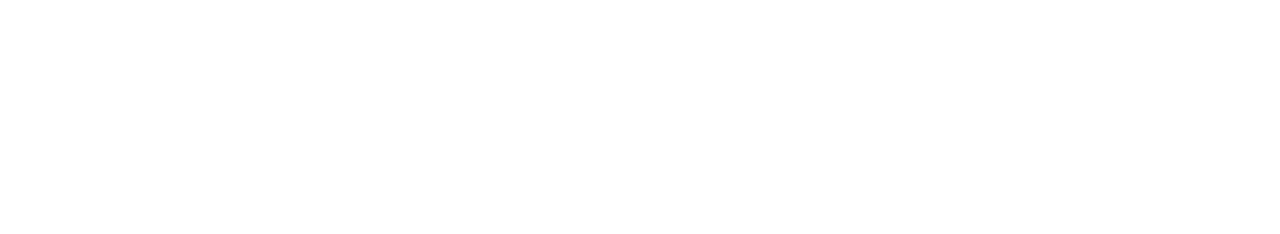
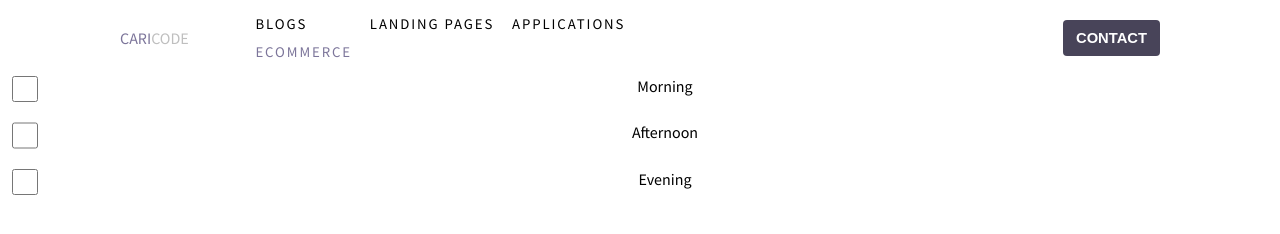
Before and after one commit to Anshul889/caricode, a Gatsby site: page /ecommerce in a window 1280 px wide. Before the commit this address had no page. Built offline with nearby package versions, Linux system fonts and the light colour scheme; Gatsby itself is replaced by a stand-in of ours; some packages are replaced by stand-ins of ours.

Commit message:
sadistic form

```diff
--- a/src/components/Navbar.js
+++ b/src/components/Navbar.js
@@ -6,6 +6,7 @@ import contact from '../images/contact.svg'
 import blog from '../images/blog.svg'
 import landingpage from '../images/landingpage.svg'
 import mobilenav from '../images/mobile-nav.svg'
+import shopping from '../images/shopping-cart-purple.svg'
 
 const Navbar = () => {
   return (
@@ -35,6 +36,14 @@ const Navbar = () => {
               to="/web-applications/"
             >
               Applications
+            </Link>
+          </li>
+          <li className={styles.dItem}>
+            <Link
+              activeStyle={{ color: '#7c759a' }}
+              to="/ecommerce/"
+            >
+              Ecommerce
             </Link>
           </li>
         </ul>
@@ -80,10 +89,10 @@ const Navbar = () => {
         <Link
           className={styles.mItem}
           activeStyle={{ filter: 'grayscale(0%)' }}
-          to="/contact/"
+          to="/ecommerce/"
         >
-          <img className={styles.mnavimg} src={contact} alt="logo" />
-          <div className={styles.mText}>Contact</div>
+          <img className={styles.mnavimg} src={shopping} alt="logo" />
+          <div className={styles.mText}>Ecommerce</div>
         </Link>
       </div>
     </div>
--- a/src/components/layout.css
+++ b/src/components/layout.css
@@ -29,21 +29,21 @@ h6 {
   margin-top: 0;
 }
 
-h1{
+h1 {
   font-size: 30.4px;
   letter-spacing: 6.08px;
   line-height: 45.6px;
 }
 
-h4{
-  font-size: 17.6px!important;
+h4 {
+  font-size: 17.6px !important;
   font-weight: 400;
   line-height: 26.4px;
   letter-spacing: 3.52px;
   text-align: center;
 }
 
-p{
+p {
   font-weight: 300;
   line-height: 29.12px;
 }
@@ -193,9 +193,6 @@ button:hover {
   line-height: 26.4px;
 }
 
-
-
-
 .section2grid {
   display: grid;
   grid-template-columns: 1fr;
@@ -233,11 +230,11 @@ button:hover {
   color: black;
 }
 
-.postdiv a{
-  color: black
+.postdiv a {
+  color: black;
 }
 
-.postdiv p{
+.postdiv p {
   text-align: center;
 }
 
@@ -298,7 +295,6 @@ button:hover {
   padding-top: 20px;
 }
 
-
 .acontent {
   width: 90%;
   margin: 0 auto;
@@ -329,7 +325,7 @@ input {
   height: 2.75em;
   border: 1px solid rgba(144, 144, 144, 0.25);
   border-radius: 4px;
-  background-color:rgba(144, 144, 144, 0.15);
+  background-color: rgba(144, 144, 144, 0.15);
   color: inherit;
   display: block;
   padding: 0 calc(5% - 2px);
@@ -341,6 +337,16 @@ input {
 
 input:focus {
   border: 2px solid #7c759a;
+}
+
+input[type="checkbox"] {
+  background: rgba(144, 144, 144, 0.15);
+  border: 2px solid rgba(144, 144, 144, 0.25);
+  font-size: 0.8em;
+  height: 2.0625em;
+  padding-left: 3px;
+  width: 2.0625em;
+  border-radius: 4px;
 }
 
 textarea {
@@ -457,8 +463,8 @@ textarea:focus {
   text-transform: none;
 }
 
-.rv-xy-plot__series--label-text{
-  fill: black!important;
+.rv-xy-plot__series--label-text {
+  fill: black !important;
 }
 
 @media only screen and (min-width: 830px) {
@@ -550,10 +556,10 @@ textarea:focus {
     margin-bottom: 0px;
   }
 
-  .infopost:nth-child(5) h4{
+  .infopost:nth-child(5) h4 {
     padding-top: 10px;
   }
-  #firstheader h4{
+  #firstheader h4 {
     padding: 30px;
     text-transform: uppercase;
   }
@@ -572,11 +578,11 @@ textarea:focus {
     background-repeat: no-repeat; /* Do not repeat the image */
     background-size: cover;
   }
-  .pdheading{
+  .pdheading {
     text-align: center;
     color: green;
   }
-  h4{
+  h4 {
     font-size: 21.6333px;
     letter-spacing: 4.32667px;
     line-height: 32.45px;
--- /dev/null
+++ b/src/pages/ecommerce.js
@@ -0,0 +1,45 @@
+import React, { useState } from 'react'
+import Layout from '../components/layout'
+import styles from './ecommerce.module.css'
+import { Spring, config } from 'react-spring/renderprops'
+import VisibilitySensor from 'react-visibility-sensor'
+import { useTransition, animated } from 'react-spring'
+
+const Ecommerce = () => {
+  const [isMorningChecked, setIsMorningChecked] = useState(false)
+  const [isAfternoonChecked, setIsAfternoonChecked] = useState(false)
+  const [isEveningChecked, setIsEveningChecked] = useState(false)
+  return (
+    <Layout>
+      <div className={styles.form}>
+        <input
+          type="checkbox"
+          isChecked={isMorningChecked}
+					onClick={() => setIsMorningChecked(!isMorningChecked)}
+					name="scales"
+					id="scales"
+        />
+        <label for="scales"> Morning</label>
+        <input
+          type="checkbox"
+          isChecked={isAfternoonChecked}
+					onClick={() => setIsAfternoonChecked(!isAfternoonChecked)}
+        />
+        <label >Afternoon</label>
+        <input
+          type="checkbox"
+          isChecked={isEveningChecked}
+					onClick={() => setIsEveningChecked(!isEveningChecked)}
+        />
+        <label >Evening</label>
+      </div>
+			<div>
+			{isMorningChecked && <span>Morning</span>}
+			{isAfternoonChecked && <span>Afternoon</span>}
+			{isEveningChecked && <span>Evening</span>}
+			</div>
+    </Layout>
+  )
+}
+
+export default Ecommerce
--- /dev/null
+++ b/src/pages/ecommerce.module.css
@@ -0,0 +1,6 @@
+.form {
+  display: grid;
+  grid-template-columns: 50px 1fr;
+  row-gap: 20px;
+  justify-items: center;
+}
```
Also changed, not shown: src/images/shopping-cart-purple.svg (added).
